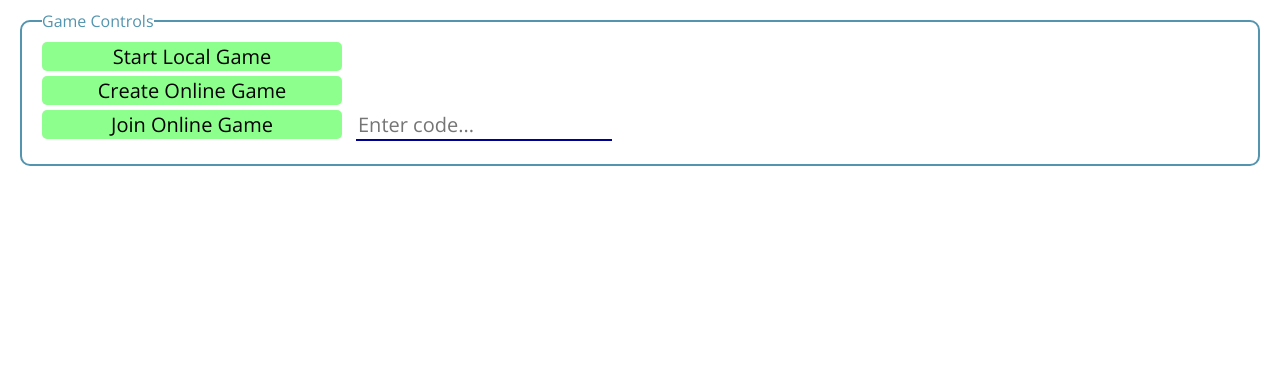
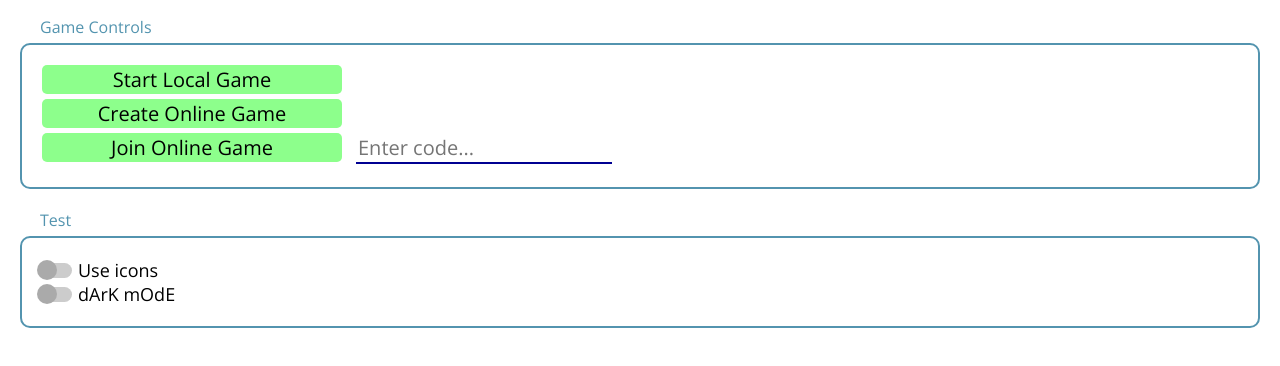
Before and after one commit to Aplet123/chinese-chess, a website: page public/index.html in a window 1280 px wide. Drawn offline with nearby package versions, Linux system fonts and the light colour scheme.

Commit message:
functionless settings

```diff
--- a/public/index.html
+++ b/public/index.html
@@ -10,6 +10,7 @@
         <script src="https://d3js.org/d3.v5.min.js"></script>
         <script src="src/util.js"></script>
         <script defer src="src/cmds.js"></script>
+        <script defer src="src/settings.js"></script>
         <script defer src="src/pieces.js"></script>
         <script defer src="src/deserialize.js"></script>
         <script defer src="src/board.js"></script>
@@ -27,8 +28,8 @@
                 </filter>
             </defs>
         </svg>
+        <p class="label">Game Controls</p>
         <nav id="menu">
-            <p class="label">Game Controls</p>
             <button id="bSingle">Start Local Game</button>
             <button id="bCreate">Create Online Game</button>
             <div>
@@ -36,5 +37,7 @@
                 <input id="joinCode" placeholder="Enter code..."/>
             </div>
         </nav>
+        <p class="label">Test</p>
+        <nav id="settings"></nav>
     </body>
 </html>
--- /dev/null
+++ b/public/src/settings.js
@@ -0,0 +1,28 @@
+var settings = {};
+
+function updateSetting(name, value) {
+    settings[name].value = value;
+}
+
+function addSetting(name, text) {
+    var settingDiv = d3.select("#settings")
+        .append("div")
+        .classed("settings", true);
+    var settingLabel = settingDiv.append("label")
+        .classed("switch", true);
+    var input = settingLabel.append("input")
+        .attr("type", "checkbox")
+        .on("change", function() {
+            updateSetting(name, this.value == "on");
+        });
+    settingLabel.append("span")
+        .classed("slider round", true);
+    settingDiv.append("p")
+        .text(text);
+    settings[name] = {
+        value: false
+    };
+}
+
+addSetting("useicons", "Use icons");
+addSetting("dark", "dArK mOdE");
--- a/public/style.css
+++ b/public/style.css
@@ -20,7 +20,7 @@ svg {
 }
 
 .nostroke {
-    stroke-width: 0px;
+    stroke-width: 0;
 }
 
 .thickstroke {
@@ -193,8 +193,8 @@ svg {
 
 nav {
     border: 2px solid #5394af;
-    margin: 20px;
     padding: 20px;
+    margin: 0 20px 20px 20px;
     border-radius: 10px;
     display: flex;
     flex-direction: column;
@@ -202,12 +202,11 @@ nav {
     align-content: center;
 }
 
-nav p.label {
-    position: absolute;
-    top: -6px;
+p.label {
     font-family: "Open Sans", sans-serif;
     color: #5394af;
-    background-color: white;
+    padding-left: 40px;
+    margin-bottom: 5px;
 }
 
 nav button {
@@ -245,3 +244,69 @@ nav div input {
 .selected {
     filter: url(#selected);
 }
+
+.settings p {
+    display: inline;
+    font-family: "Open Sans", sans-serif;
+    font-size: 18px;
+    margin-left: 6px;
+}
+
+.switch {
+    position: relative;
+    display: inline-block;
+    width: 30px;
+    height: 15px;
+}
+
+.switch input {
+    opacity: 0;
+    width: 0;
+    height: 0;
+}
+
+.slider {
+    position: absolute;
+    cursor: pointer;
+    top: 0;
+    left: 0;
+    right: 0;
+    bottom: 0;
+    background-color: #cccccc;
+    -webkit-transition: .4s;
+    transition: .4s;
+}
+
+.slider:before {
+    position: absolute;
+    content: "";
+    height: 20px;
+    width: 20px;
+    left: -5px;
+    top: -3px;
+    background-color: #aaaaaa;
+    -webkit-transition: .4s;
+    transition: .4s;
+}
+
+input:checked + .slider {
+    background-color: #2196F3;
+}
+
+input:focus + .slider {
+    box-shadow: 0 0 1px #2196F3;
+}
+
+input:checked + .slider:before {
+    -webkit-transform: translateX(20px);
+    -ms-transform: translateX(20px);
+    transform: translateX(20px);
+}
+
+.slider.round {
+    border-radius: 34px;
+}
+
+.slider.round:before {
+    border-radius: 50%;
+}
```
